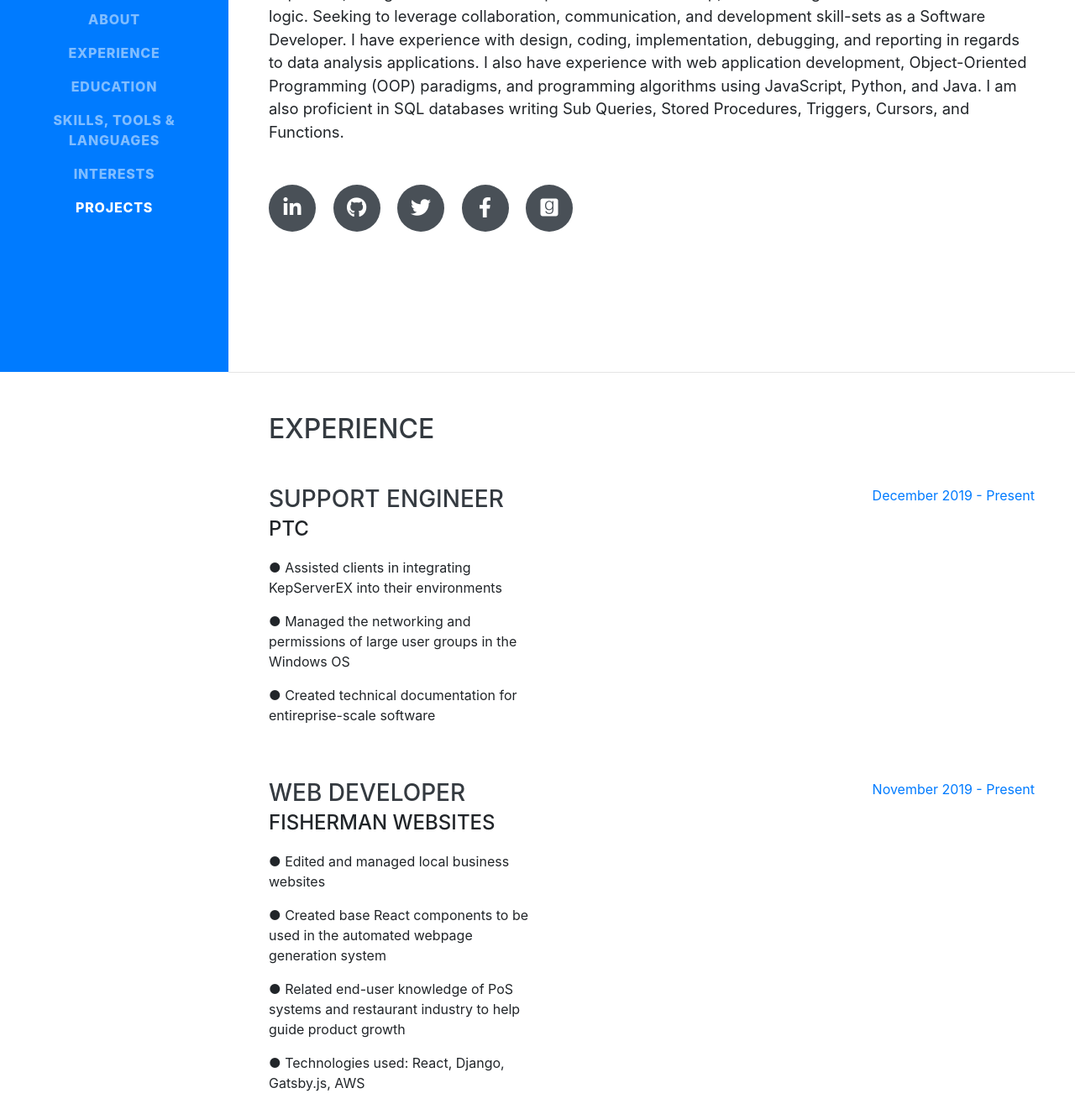
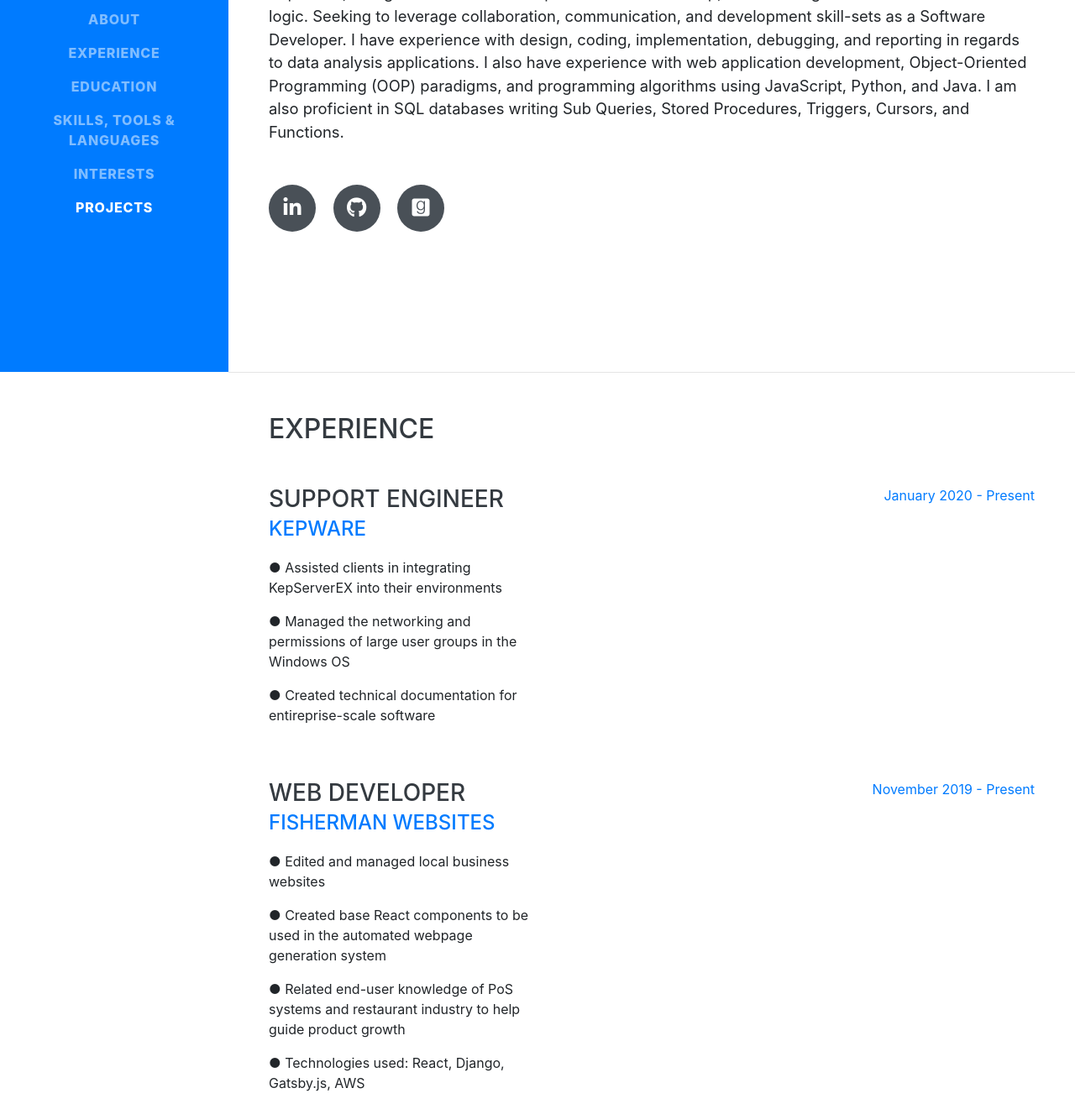
Before and after one commit to Govanator12/portfolio, a website with bundled scripts: page index.html in a window 1280 px wide. Shown: the part 357-1678 px from the top of the page at 84% size. Built offline with nearby package versions, Linux system fonts and the light colour scheme; a web font is replaced by a local one.

Commit message:
Added workplace links

```diff
--- a/index.html
+++ b/index.html
@@ -105,12 +105,6 @@
           <a href="https://github.com/govanator12">
             <i class="fab fa-github" title="GitHub"></i>
           </a>
-          <a href="https://twitter.com/Hardy1213">
-            <i class="fab fa-twitter" title="Twitter"></i>
-          </a>
-          <a href="https://www.facebook.com/itshardytime">
-            <i class="fab fa-facebook-f" title="Facebook"></i>
-          </a>
           <a href="https://www.goodreads.com/user/show/74220438-steve-hardy">
             <i class="fab fa-goodreads" title="Goodreads"></i>
           </a>
@@ -127,20 +121,20 @@
         <div class="resume-item d-flex flex-column flex-md-row justify-content-between mb-5">
           <div class="resume-content">
             <h3 class="mb-0">Support Engineer</h3>
-            <div class="subheading mb-3">PTC</div>
+            <div class="subheading mb-3"><a href="https://www.kepware.com/en-us/">Kepware</a></div>
             <p>● Assisted clients in integrating KepServerEX into their environments</p>
             <p>● Managed the networking and permissions of large user groups in the Windows OS</p>
             <p>● Created technical documentation for entireprise-scale software</p>
           </div>
           <div class="resume-date text-md-right">
-            <span class="text-primary">December 2019 - Present</span>
+            <span class="text-primary">January 2020 - Present</span>
           </div>
         </div>
 
         <div class="resume-item d-flex flex-column flex-md-row justify-content-between mb-5">
           <div class="resume-content">
             <h3 class="mb-0">Web Developer</h3>
-            <div class="subheading mb-3">Fisherman Websites</div>
+            <div class="subheading mb-3"><a href="https://gofisherman.com/">Fisherman Websites</a></div>
             <p>● Edited and managed local business websites</p>
             <p>● Created base React components to be used in the automated webpage generation system</p>
             <p>● Related end-user knowledge of PoS systems and restaurant industry to help guide product growth</p>
@@ -154,7 +148,7 @@
         <div class="resume-item d-flex flex-column flex-md-row justify-content-between mb-5">
           <div class="resume-content">
             <h3 class="mb-0">Full Stack Developer</h3>
-            <div class="subheading mb-3">Coding Temple</div>
+            <div class="subheading mb-3"><a href="https://codingtemple.com/">Coding Temple</a></div>
             <p>● Designed and implemented web APIs and Views utilizing, to build an interactive web-based solution</p>
             <p>● Used Python data libraries and SQL queries/sub-queries to create data sets which produced statistics, tables, figures, charts and graphs</p>
             <p>● Worked in an Agile development environment and experienced sprints</p>
@@ -263,7 +257,7 @@
               <i class="devicon-csharp-plain" title="C Sharp"></i>
             </li>
             <li class="list-inline-item">
-              <i class="devicon-cplusplus-plain"></i>
+              <i class="devicon-cplusplus-plain" title="C++"></i>
             </li>
             <li class="list-inline-item">
               <i class="devicon-dot-net-plain-wordmark" title="Dotnet"></i>
@@ -281,7 +275,7 @@
               <i class="devicon-jquery-plain-wordmark" title="jQuery"></i>
             </li>
             <li class="list-inline-item">
-              <i class="devicon-bitbucket-plain-wordmark"></i>
+              <i class="devicon-bitbucket-plain-wordmark" title="BitBucket"></i>
             </li>
           </ul>
         </div>
@@ -367,9 +361,7 @@
     <section class="resume-section p-3 p-lg-5 d-flex align-items-center" id="interests">
       <div class="w-100">
         <h2 class="mb-5">Interests</h2>
-      <p class="interst">Apart from being a web developer, I am a huge nerd and fitness junkie. I love science fiction and horror; with Robert A. Heinlein and H.P. Lovecraft being two of my favorites. Since high school I have competed in
-        powerlifting which plays a large role in my personal discipline and health. You can usually find me reading a Warhammer 40k novel and listening to the Lorehammer podcast (Papa Nurgle be praised), or learning the latest and greatest
-        technologies and exploits for penetration testing with Kali Linux.</p>
+        <p class="interst">Apart from being a web developer, I am a huge nerd and fitness junkie. I love science fiction and horror; with Robert A. Heinlein and H.P. Lovecraft being two of my favorites. Since high school I have competed in powerlifting which plays a large role in my personal discipline and health. You can usually find me reading a Warhammer 40k novel and listening to the Lorehammer podcast (Papa Nurgle be praised), or learning the latest and greatest technologies and exploits for penetration testing with Kali Linux.</p>
 
 
         <div class="row interest-img-container">
@@ -384,8 +376,7 @@
           </div>
         </div>
 
-      <p class="interest">When outdoors, I am an avid skier, aspiring grillmaster, and meditator. My favorite almost yearly tradition is exploring one of America's great national parks with my family. I am a lifelong member of the YMCA and spend
-        much of my time giving back within the organization; whether it be coaching youth sports, teaching swim lessons to special needs swimmers, or simply doing some outdoor cleanup in the summer to prepare our summer camps!</p>
+        <p class="interest">When outdoors, I am an avid skier, aspiring grillmaster, and meditator. My favorite almost yearly tradition is exploring one of America's great national parks with my family. I am a lifelong member of the YMCA and spend much of my time giving back within the organization; whether it be coaching youth sports, teaching swim lessons to special needs swimmers, or simply doing some outdoor cleanup in the summer to prepare our summer camps!</p>
       </div>
     </section>
 
```
Lines whose indentation alone changed are shown as unchanged.
